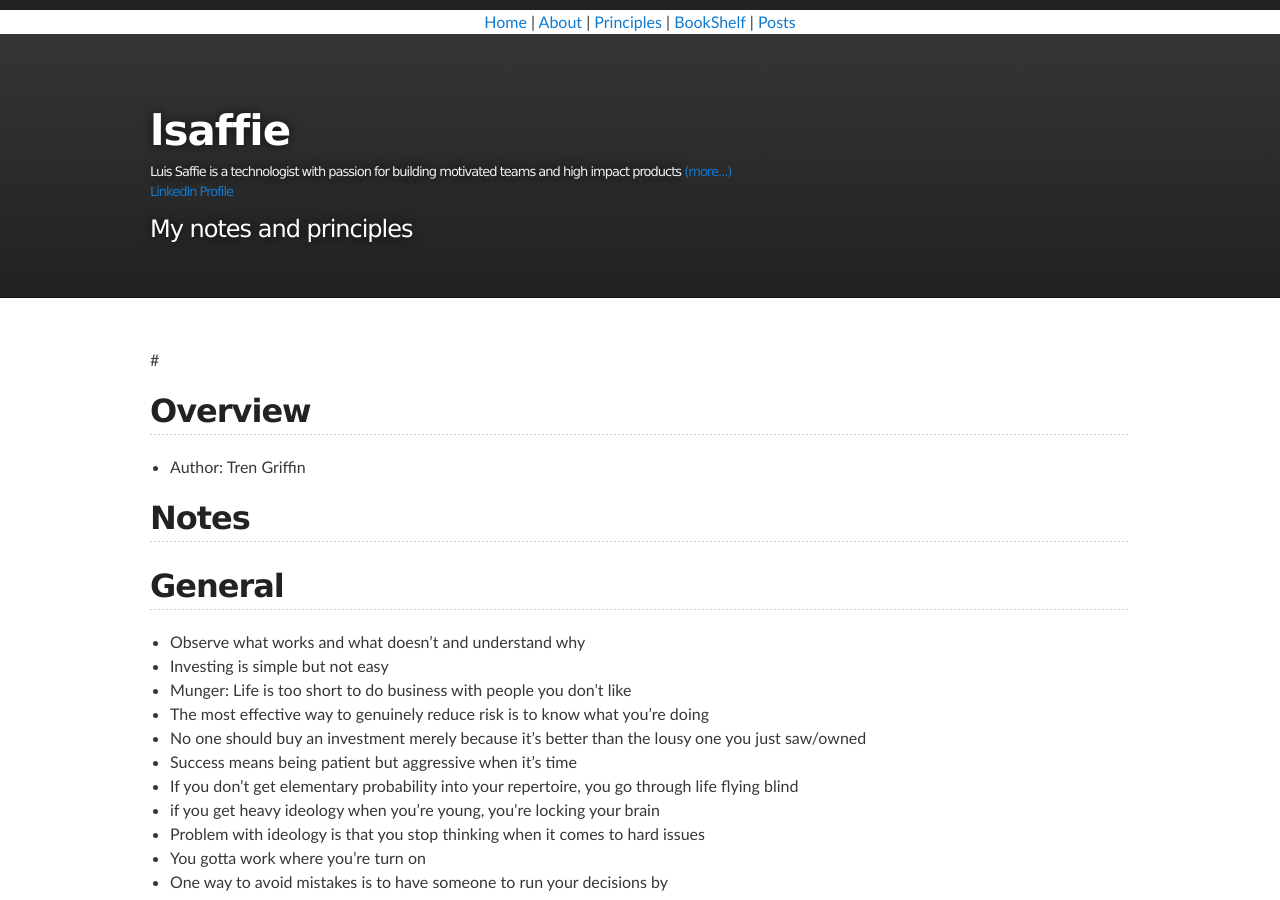
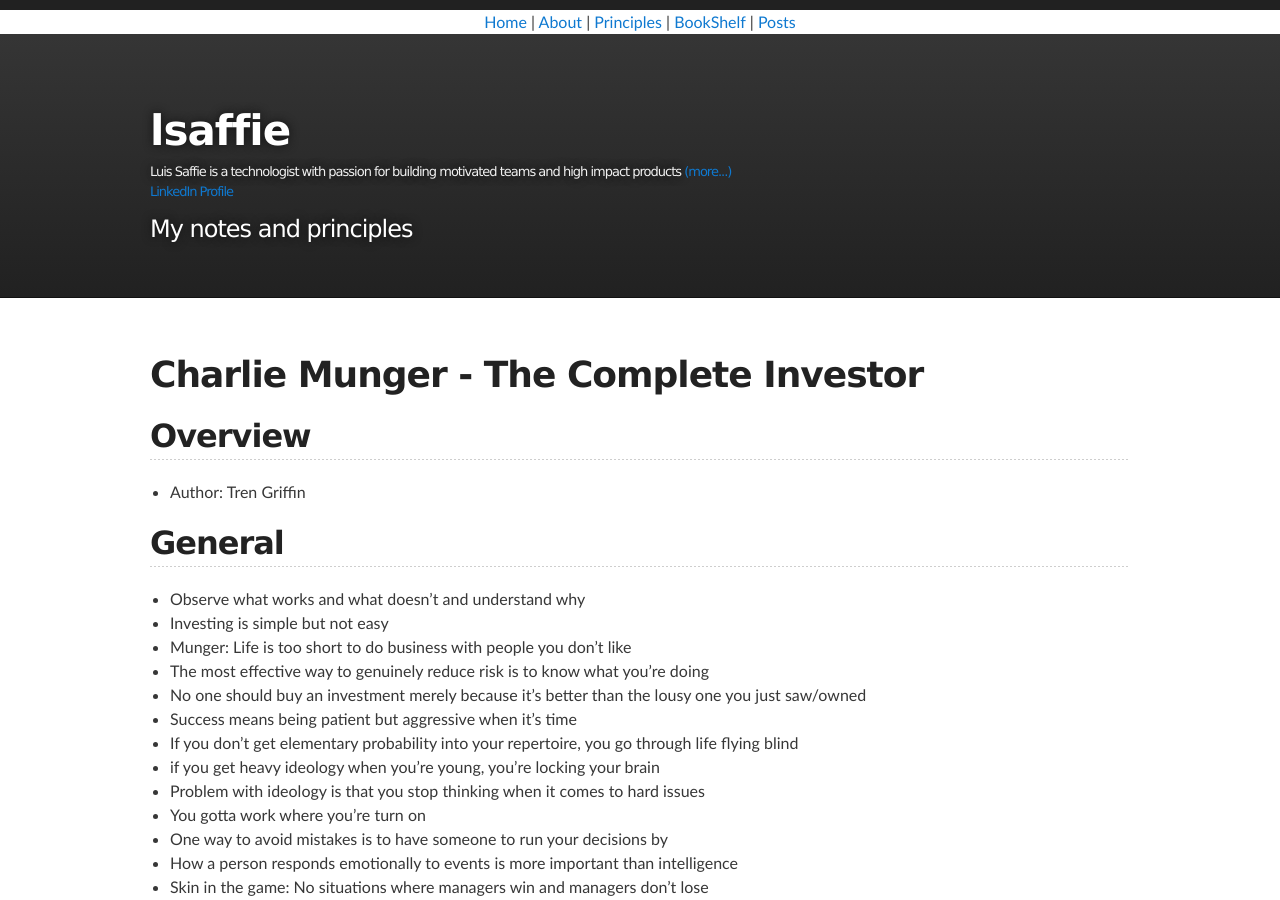
Before and after one commit to lsaffie/lsaffie.github.io, a Jekyll site: the page built from _posts/2019-08-02-Charlie-Munger-The-Complete-Investor.md, in a window 1280 px wide and 900 px high. Built offline with Jekyll 4.4.1, drawn with Linux system fonts in a browser that asks for light colours; our own code applies the rules of GitHub Pages for plain Markdown files.

Commit message:
fix format

```diff
--- a/_posts/2019-08-02-Charlie-Munger-The-Complete-Investor.md
+++ b/_posts/2019-08-02-Charlie-Munger-The-Complete-Investor.md
@@ -1,5 +1,5 @@
 ---
-title: Charlie Munger: The Complete Investor
+title: Charlie Munger - The Complete Investor
 categories: BookNotes
 ---
 
@@ -8,9 +8,6 @@ categories: BookNotes
 ## Overview
 
 * Author: Tren Griffin
-
-## Notes
-
 
 ## General
 
```
